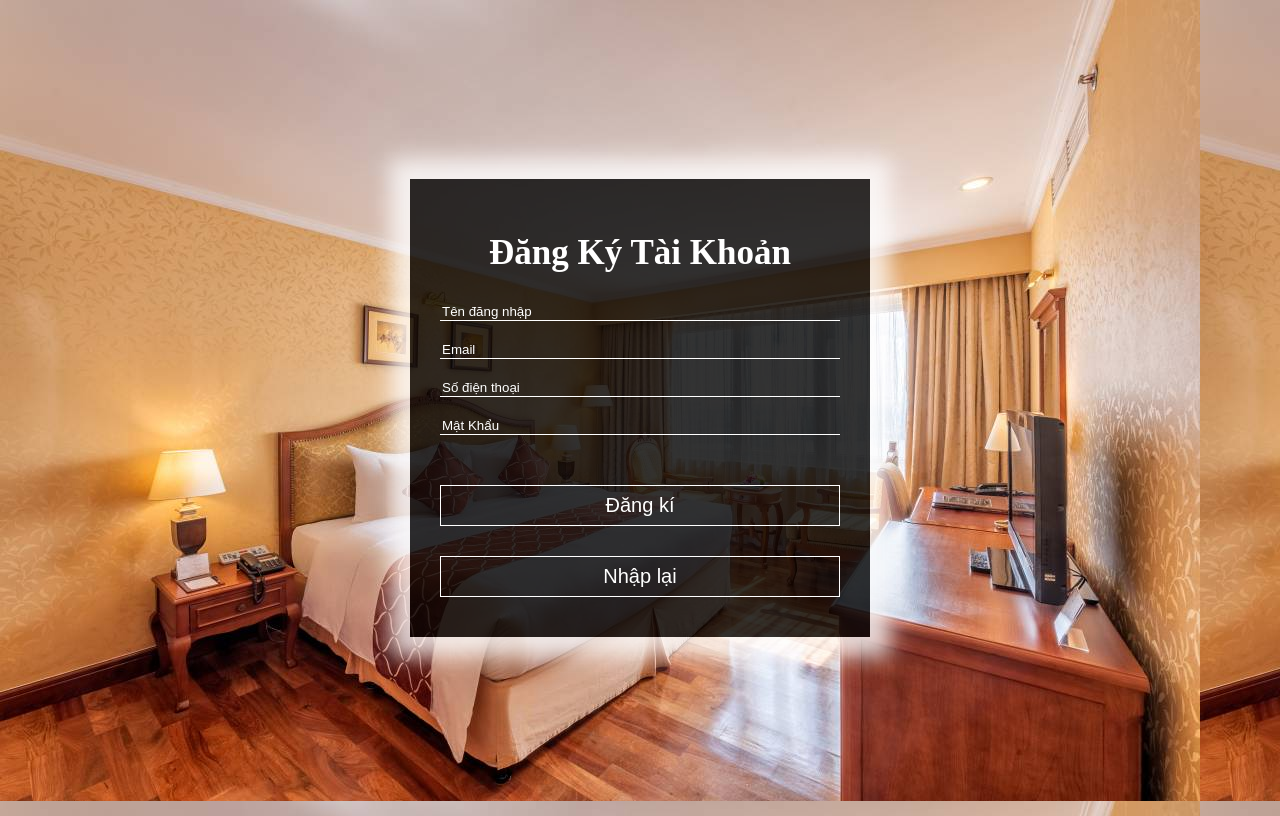
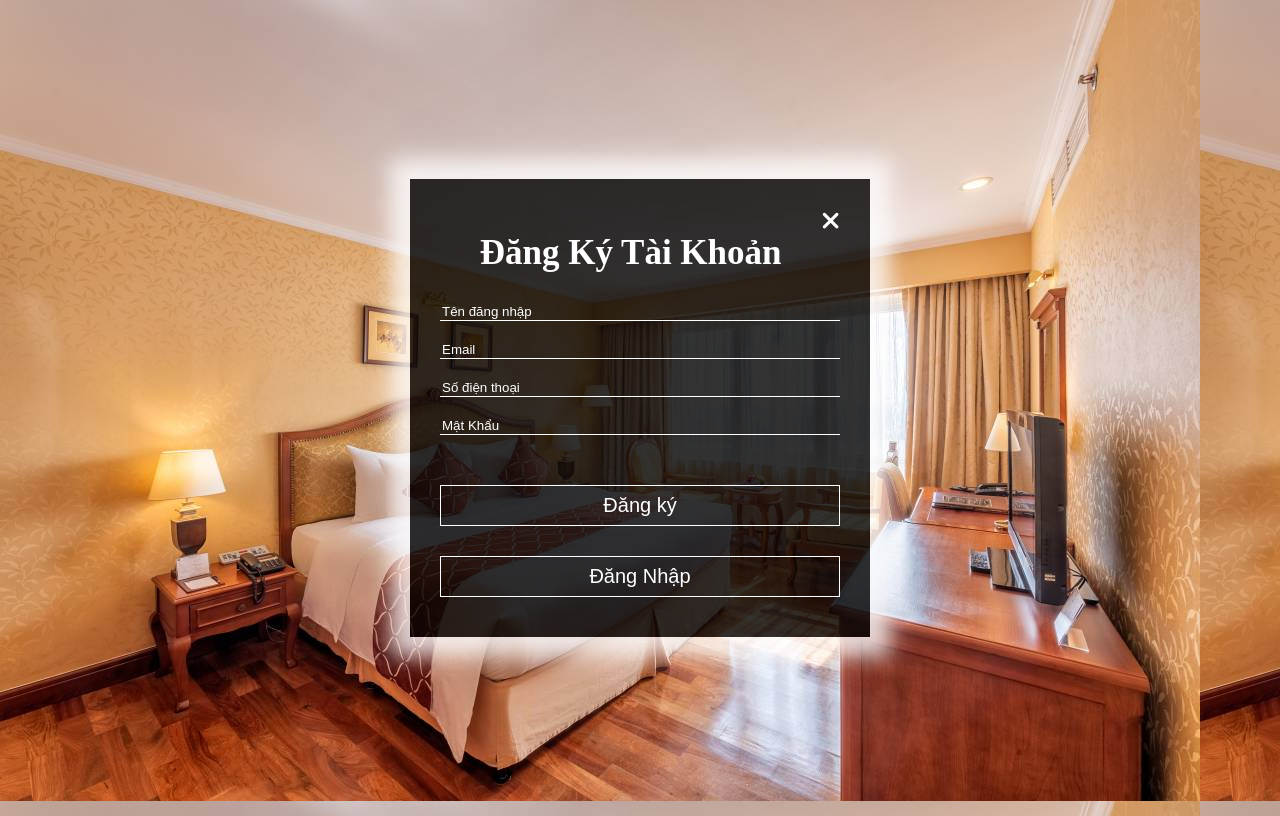
Before and after one commit to dangno1/duan1nhom2, a PHP site: page /view/dangky.php in a window 1280 px wide. Run offline with PHP 8.4, Linux system fonts and the light colour scheme; some libraries are stand-ins or nearby versions.

Commit message:
sua giao dien_tung

```diff
--- a/view/css/login.css
+++ b/view/css/login.css
@@ -26,10 +26,22 @@ body{
     margin-top: 15px;
     margin-bottom: 20px;
 }
+.form-login i{
+   color: white;
+   font-size: 25px;
+   padding-right: 7px;
+   float: right;
+   padding-right: 0;
+}
+.form-login i:hover{
+
+    background-color: red;
+}
 .form-group i{
    color: white;
    font-size: 14px;
    padding-right: 7px;
+   float: left;
 }
 .form-input{
     background: transparent;
--- a/view/dangky.php
+++ b/view/dangky.php
@@ -32,11 +32,12 @@
     <meta name="viewport" content="width=device-width, initial-scale=1.0">
     <title>dangky</title>
     <link rel="stylesheet" href="css/login.css">
-
+    <script src="https://kit.fontawesome.com/e123c1a84c.js"crossorigin="anonymous"></script>
 </head>
 <body>
     <div class="wrapper">
         <form action="" method="POST" class="form-login">
+        <a href="../index.php"><i class="fas fa-times"></i></a>
             <h1 class="form-heading">Đăng Ký Tài Khoản</h1>
             <div class="form-group">
 
@@ -53,8 +54,8 @@
             <div class="form-group">
                 <input type="password" class="form-input" name="pass" placeholder="Mật Khẩu">
             </div>
-            <input type="submit" value="Đăng kí" name="btn_submit" class="form-submit">
-            <input type="reset" value="Nhập lại" class="form-submit">
+            <input type="submit" value="Đăng ký" name="btn_submit" class="form-submit">
+            <a href="dangnhap.php"><input type="button" value="Đăng Nhập" class="form-submit"></a>
         </form>
     </div>
 </body>
--- a/view/dangnhap.php
+++ b/view/dangnhap.php
@@ -43,6 +43,8 @@
 <body>
     <div class="wrapper">
         <form action="" method="POST" class="form-login">
+            <a href="../index.php"><i class="fas fa-times"></i></a>
+
             <h1 class="form-heading">Đăng Nhập</h1>
             <div class="form-group">
                 <i class="fas fa-user"></i>
@@ -54,6 +56,7 @@
 
             </div>
             <input type="submit" value="Đăng Nhập" name="btn_submit" class="form-submit">
+            <a href="dangky.php"><input type="button" value="Đăng Ký" class="form-submit"></a>
         </form>
     </div>
 </body>
```
